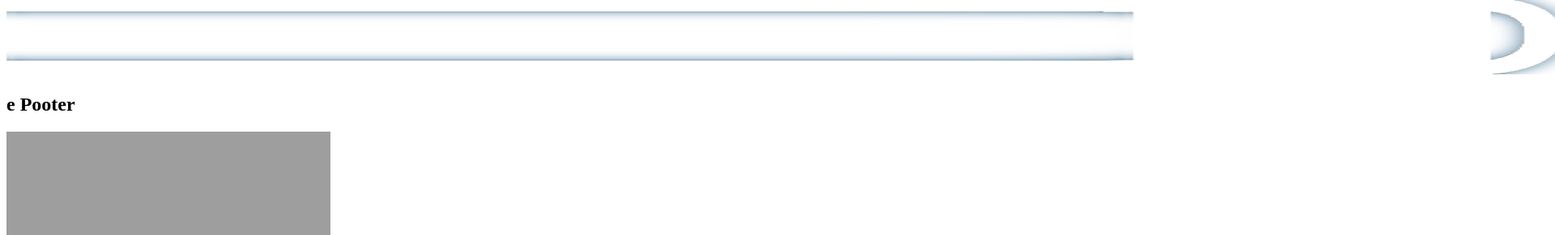
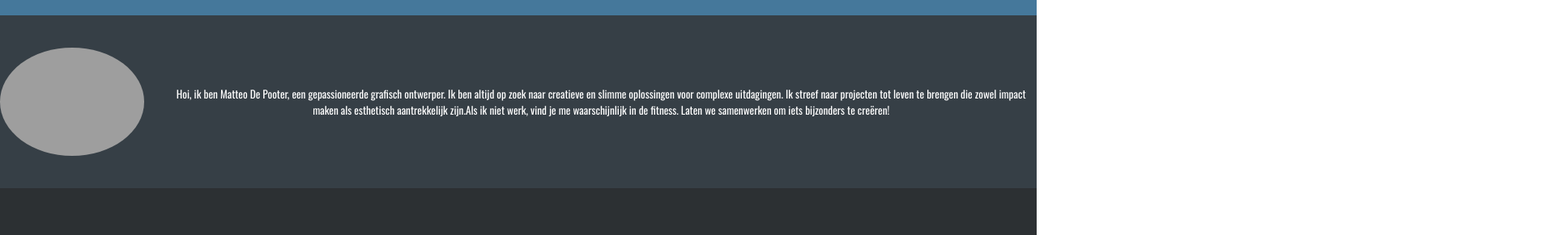
Before and after one commit to MatteoDePooter/Responsive-Portfolio, a plain HTML site: page index.html in a window 1280 px wide. Shown: the part 214-505 px from the top of the page at 81% size, 1920 px wide, since content can reach past the window. Drawn offline with nearby package versions, Linux system fonts and the light colour scheme; files that its build step writes are made by us from their sources; the site is published under a folder, as on GitHub Pages, so addresses that start at the root find nothing.

Commit message:
Update index.html

```diff
--- a/index.html
+++ b/index.html
@@ -4,7 +4,7 @@
     <meta charset="UTF-8">
     <meta name="viewport" content="width=device-width, initial-scale=1.0">
     <title>Portfolio Website - Matteo De Pooter</title>
-    <link rel="stylesheet" href="/Script/styles.css">
+    <link rel="stylesheet" href="styles.css">
     <link href='https://fonts.googleapis.com/css?family=Lato' rel='stylesheet'>
     <link rel="preconnect" href="https://fonts.googleapis.com">
 <link rel="preconnect" href="https://fonts.gstatic.com" crossorigin>
```
